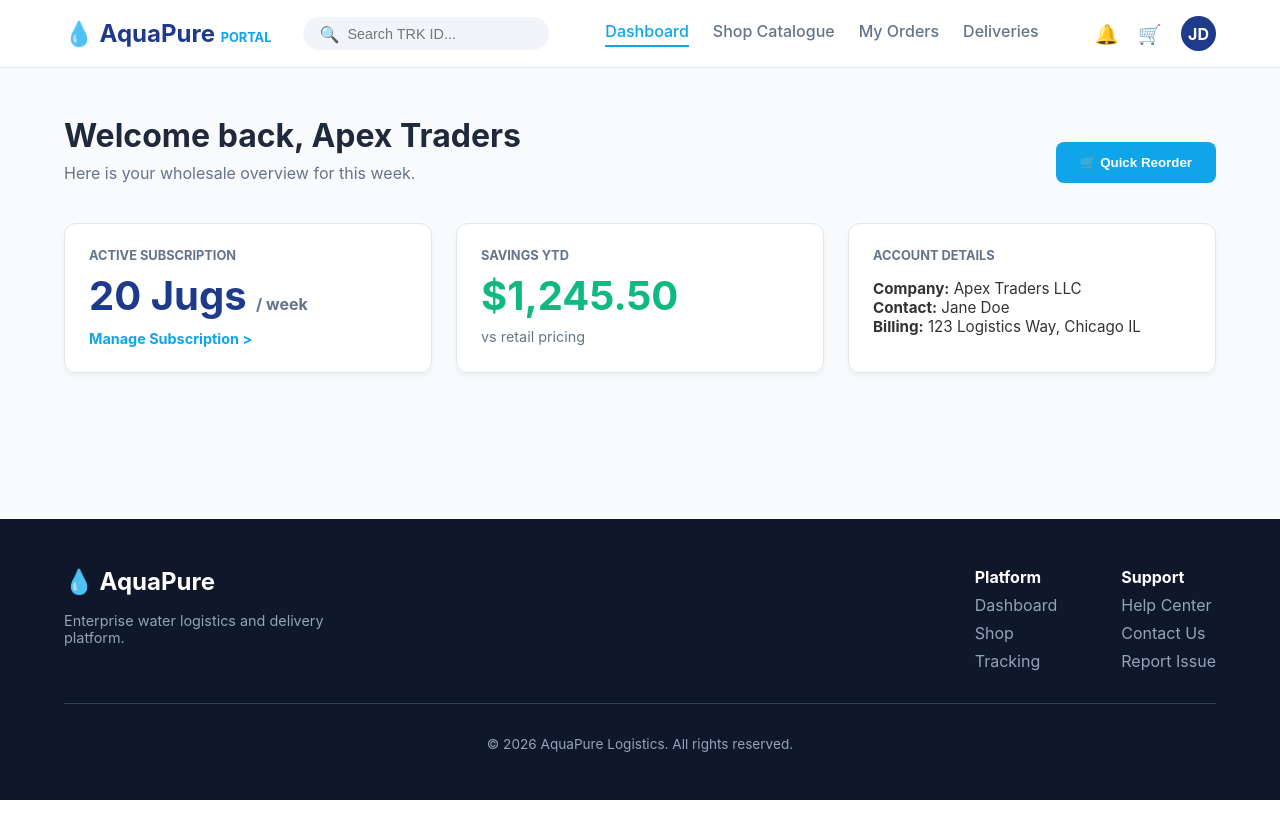
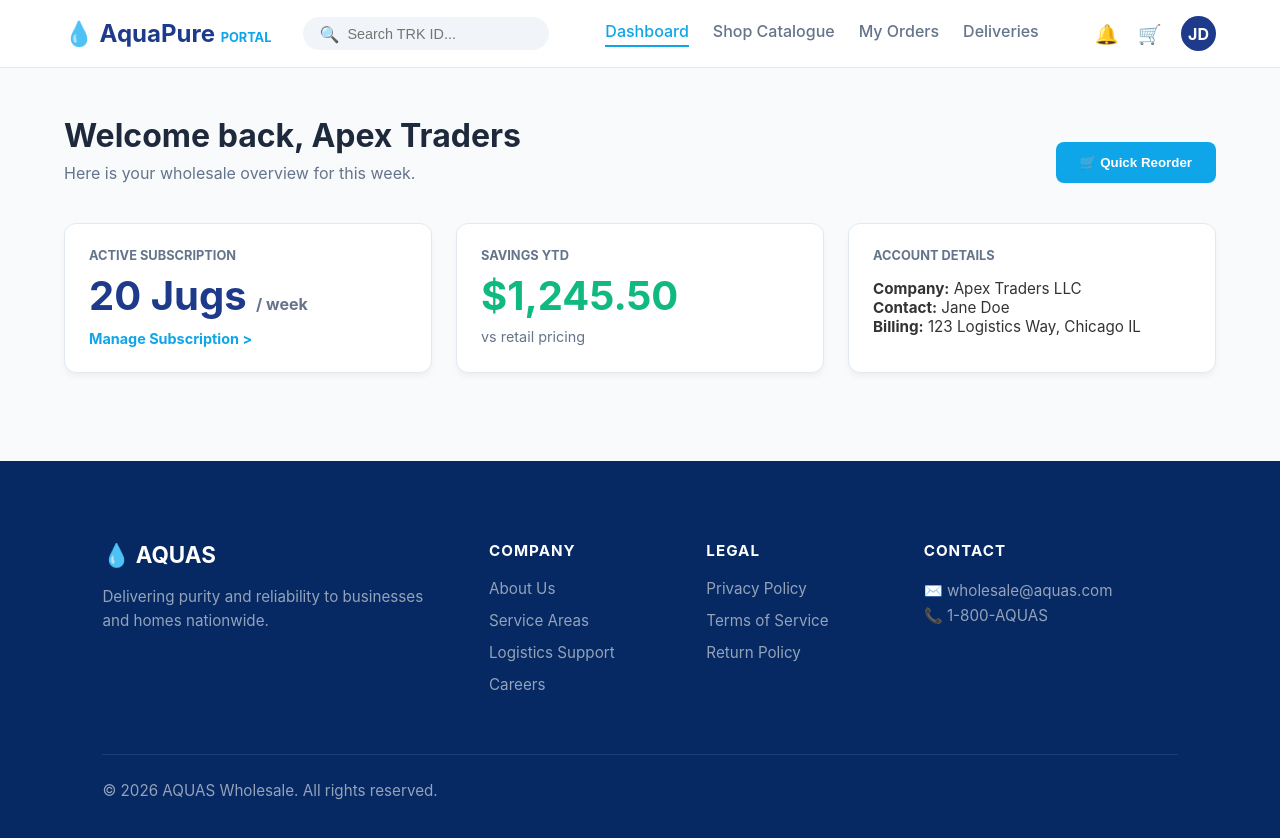
Before and after one commit to sebastian-vishwa/aquas--distribute-app, a React app in the folder frontend/: page /portal in a window 1280 px wide. Shown: the top 838 px of the page. Before the commit the page ends 800 px from the top, so only its background shows below. Built offline with nearby package versions, Linux system fonts and the light colour scheme; the HTML template or start-up script is replaced by a standard one.

Commit message:
Add footer for reg customer

```diff
--- /dev/null
+++ b/frontend/src/components/common/footer_reg_cus.css
@@ -0,0 +1,52 @@
+.footer {
+  background-color: #062863;
+  color: #ffffff;
+  padding: 5rem 8% 2rem;
+  text-align: left;
+  width: 100%;
+}
+
+.footer-cols {
+  display: grid;
+  grid-template-columns: 2fr 1fr 1fr 1.5fr;
+  gap: 3rem;
+  margin-bottom: 3rem;
+}
+
+.footer-logo {
+  font-size: 1.4rem;
+  margin-bottom: 1rem;
+}
+
+.footer p {
+  color: #94A3B8;
+  line-height: 1.6;
+  font-size: 0.95rem;
+}
+
+.footer h4 {
+  color: #ffffff;
+  margin-bottom: 1.2rem;
+  font-size: 0.95rem;
+  letter-spacing: 1px;
+}
+
+.footer a {
+  color: #94A3B8;
+  text-decoration: none;
+  display: block;
+  margin-bottom: 0.8rem;
+  font-size: 0.95rem;
+  transition: color 0.2s;
+}
+
+.footer a:hover {
+  color: #ffffff;
+}
+
+.footer-bottom {
+  border-top: 1px solid rgba(255, 255, 255, 0.1);
+  padding-top: 1.5rem;
+  font-size: 0.85rem;
+  color: #64748B;
+}
--- a/frontend/src/components/common/footer_reg_cus.jsx
+++ b/frontend/src/components/common/footer_reg_cus.jsx
@@ -1,30 +1,35 @@
 import React from 'react';
+import './Footer_occ_cus.css';
 
-export default function FooterRegCus() {
+export default function Footer() {
   return (
-    <footer style={{ background: '#0F172A', color: '#94A3B8', padding: '3rem 5%', marginTop: 'auto' }}>
-      <div style={{ display: 'flex', justifyContent: 'space-between', borderBottom: '1px solid #334155', paddingBottom: '2rem', marginBottom: '2rem' }}>
-        <div>
-          <h2 style={{ color: 'white', margin: '0 0 1rem 0' }}>💧 AquaPure</h2>
-          <p style={{ maxWidth: '300px', fontSize: '0.9rem' }}>Enterprise water logistics and delivery platform.</p>
+    <footer className="footer">
+      <div className="footer-cols">
+        <div className="col">
+          <h3 className="footer-logo">💧 AQUAS</h3>
+          <p>Delivering purity and reliability to businesses and homes nationwide.</p>
         </div>
-        <div style={{ display: 'flex', gap: '4rem' }}>
-          <div style={{ display: 'flex', flexDirection: 'column', gap: '0.5rem' }}>
-            <h4 style={{ color: 'white' }}>Platform</h4>
-            <span>Dashboard</span>
-            <span>Shop</span>
-            <span>Tracking</span>
-          </div>
-          <div style={{ display: 'flex', flexDirection: 'column', gap: '0.5rem' }}>
-            <h4 style={{ color: 'white' }}>Support</h4>
-            <span>Help Center</span>
-            <span>Contact Us</span>
-            <span>Report Issue</span>
-          </div>
+        <div className="col">
+          <h4>COMPANY</h4>
+          <a href="#">About Us</a>
+          <a href="#">Service Areas</a>
+          <a href="#">Logistics Support</a>
+          <a href="#">Careers</a>
+        </div>
+        <div className="col">
+          <h4>LEGAL</h4>
+          <a href="#">Privacy Policy</a>
+          <a href="#">Terms of Service</a>
+          <a href="#">Return Policy</a>
+        </div>
+        <div className="col">
+          <h4>CONTACT</h4>
+          <p>✉️ wholesale@aquas.com</p>
+          <p>📞 1-800-AQUAS</p>
         </div>
       </div>
-      <div style={{ textAlign: 'center', fontSize: '0.85rem' }}>
-        &copy; 2026 AquaPure Logistics. All rights reserved.
+      <div className="footer-bottom">
+        <p>© 2026 AQUAS Wholesale. All rights reserved.</p>
       </div>
     </footer>
   );
```
Also changed, not shown: frontend/src/components/customer/footer_reg_cus.css (deleted).
